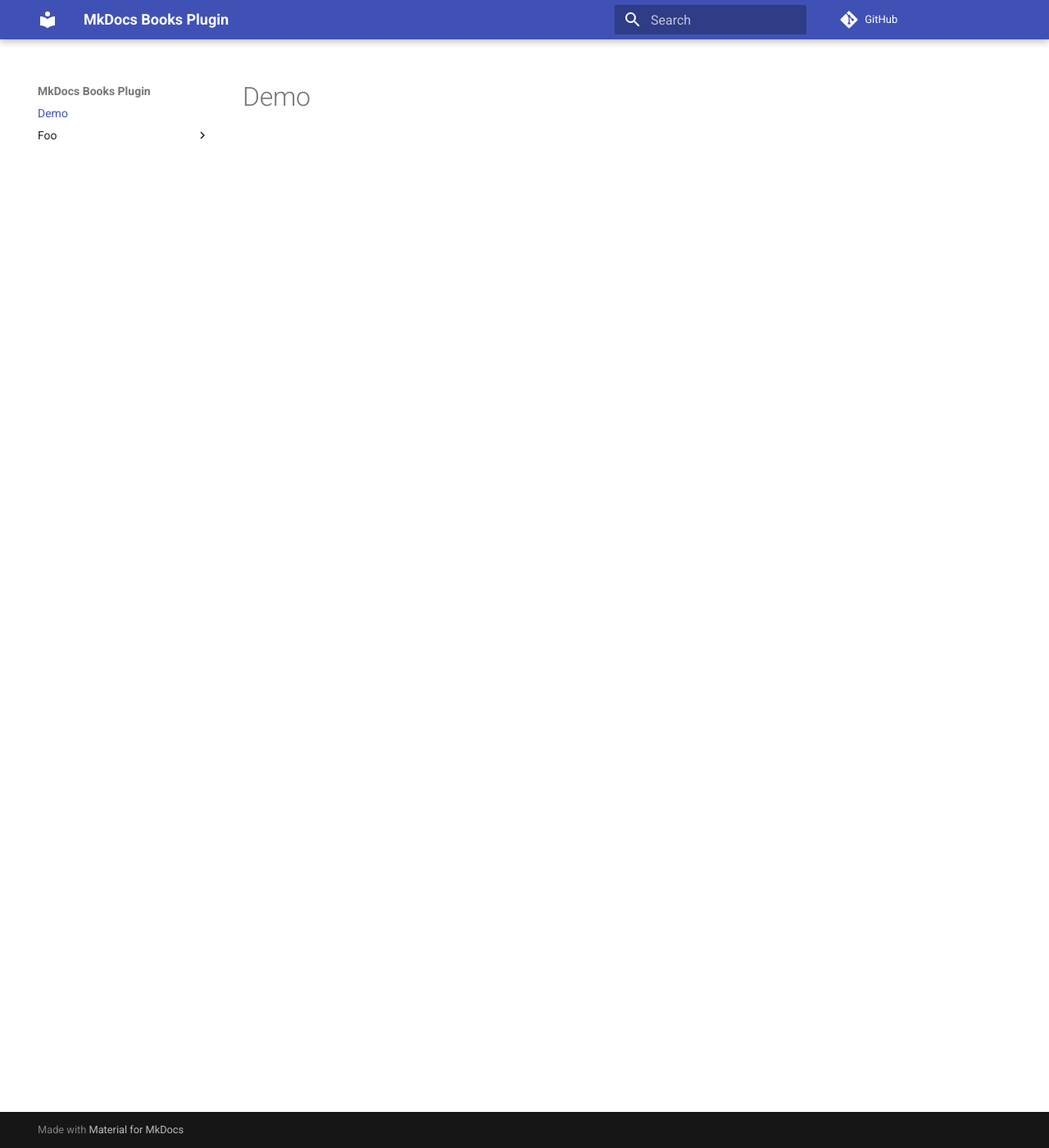
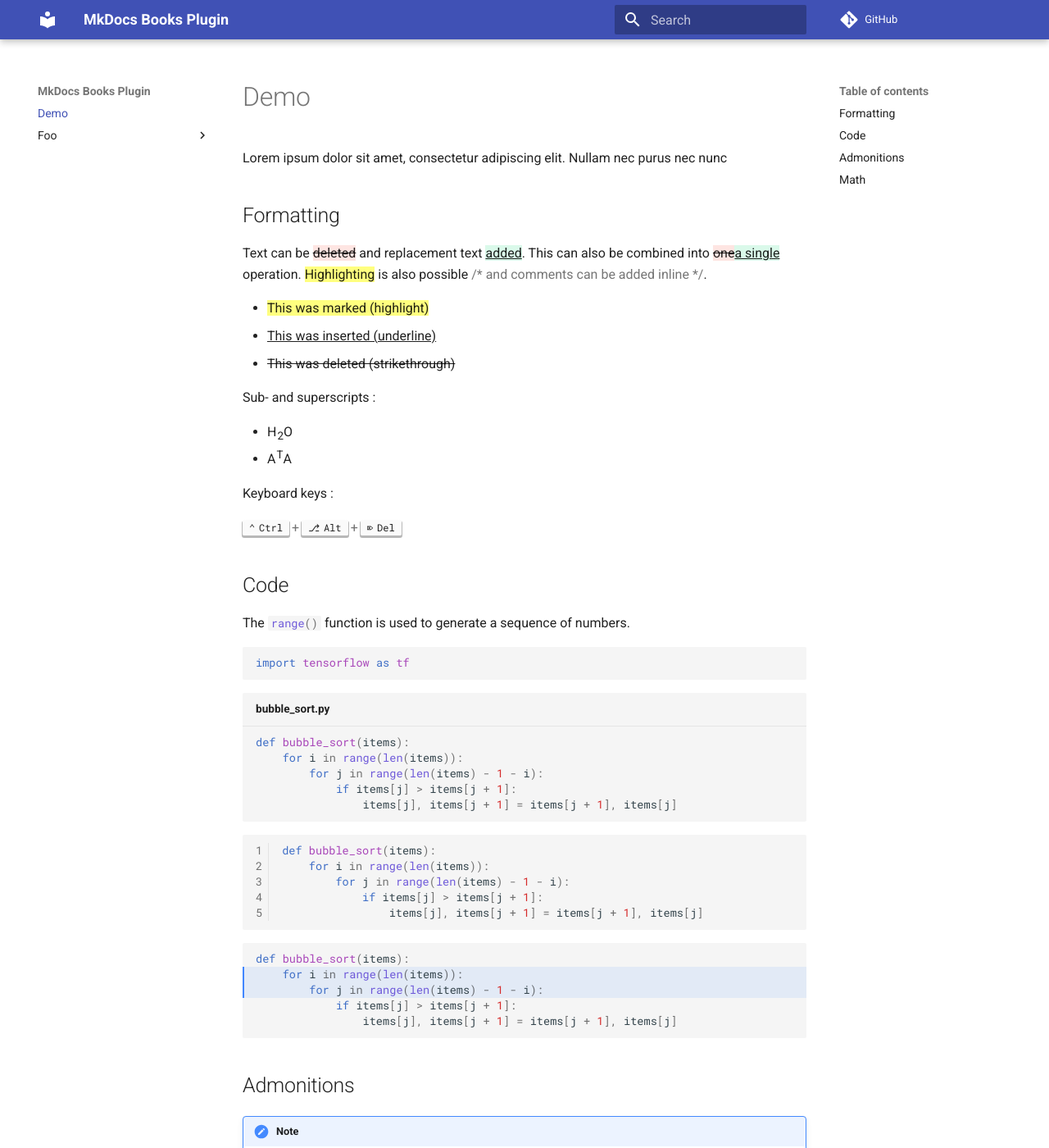
Before and after one commit to yves-chevallier/mkdocs-books, an MkDocs documentation site: the page built from docs/docs/index.md, in a window 1280 px wide and 1400 px high. Shown: the whole window at 82% size. Built offline with MkDocs 1.6.1 and Material for MkDocs 9.7.7, drawn with Linux system fonts in a browser that asks for light colours; comment, search, counter and statistics services are not loaded; some of the changed text lies outside the part shown.

Commit message:
It builds...

````diff
--- a/docs/docs/index.md
+++ b/docs/docs/index.md
@@ -1 +1,97 @@
 # Demo
+
+Lorem ipsum dolor sit amet, consectetur adipiscing elit. Nullam nec purus nec nunc
+
+## Formatting
+
+Text can be {--deleted--} and replacement text {++added++}. This can also be
+combined into {~~one~>a single~~} operation. {==Highlighting==} is also
+possible {>>and comments can be added inline<<}.
+
+- ==This was marked (highlight)==
+- ^^This was inserted (underline)^^
+- ~~This was deleted (strikethrough)~~
+
+Sub- and superscripts :
+
+- H~2~O
+- A^T^A
+
+Keyboard keys :
+
+++ctrl+alt+del++
+
+
+## Code
+
+The `#!python range()` function is used to generate a sequence of numbers.
+
+``` py
+import tensorflow as tf
+```
+
+``` py title="bubble_sort.py"
+def bubble_sort(items):
+    for i in range(len(items)):
+        for j in range(len(items) - 1 - i):
+            if items[j] > items[j + 1]:
+                items[j], items[j + 1] = items[j + 1], items[j]
+```
+
+``` py linenums="1"
+def bubble_sort(items):
+    for i in range(len(items)):
+        for j in range(len(items) - 1 - i):
+            if items[j] > items[j + 1]:
+                items[j], items[j + 1] = items[j + 1], items[j]
+```
+
+``` py hl_lines="2 3"
+def bubble_sort(items):
+    for i in range(len(items)):
+        for j in range(len(items) - 1 - i):
+            if items[j] > items[j + 1]:
+                items[j], items[j + 1] = items[j + 1], items[j]
+```
+
+## Admonitions
+
+!!! note
+
+    Lorem ipsum dolor sit amet, consectetur adipiscing elit. Nulla et euismod
+    nulla. Curabitur feugiat, tortor non consequat finibus, justo purus auctor
+    massa, nec semper lorem quam in massa.
+
+!!! note "Phasellus posuere in sem ut cursus"
+
+    Lorem ipsum dolor sit amet, consectetur adipiscing elit. Nulla et euismod
+    nulla. Curabitur feugiat, tortor non consequat finibus, justo purus auctor
+    massa, nec semper lorem quam in massa.
+
+!!! note "Outer Note"
+
+    Lorem ipsum dolor sit amet, consectetur adipiscing elit. Nulla et euismod
+    nulla. Curabitur feugiat, tortor non consequat finibus, justo purus auctor
+    massa, nec semper lorem quam in massa.
+
+    !!! note "Inner Note"
+
+        Lorem ipsum dolor sit amet, consectetur adipiscing elit. Nulla et euismod
+        nulla. Curabitur feugiat, tortor non consequat finibus, justo purus auctor
+        massa, nec semper lorem quam in massa.
+
+??? note
+
+    Lorem ipsum dolor sit amet, consectetur adipiscing elit. Nulla et euismod
+    nulla. Curabitur feugiat, tortor non consequat finibus, justo purus auctor
+    massa, nec semper lorem quam in massa.
+
+## Math
+
+The homomorphism $f$ is injective if and only if its kernel is only the
+singleton set $e_G$, because otherwise $\exists a,b\in G$ with $a\neq b$ such
+that $f(a)=f(b)$.
+
+$$
+\cos x=\sum_{k=0}^{\infty}\frac{(-1)^k}{(2k)!}x^{2k}
+$$
--- a/docs/mkdocs.yml
+++ b/docs/mkdocs.yml
@@ -10,16 +10,6 @@ theme:
     - search.highlight
     - search.share
     - search.suggest
-    - header.autohide
-    - navigation.instant
-  icon:
-    admonition:
-      exercise: octicons/mortar-board-16
-      solution: octicons/trophy-16
-      hint: octicons/light-bulb-16
-      foobar: octicons/check-circle-16
-      failure: octicons/x-circle-16
-      reload: octicons/sync-16
 markdown_extensions:
   - admonition
   - pymdownx.details
````
Also changed, not shown: 4 other files.
